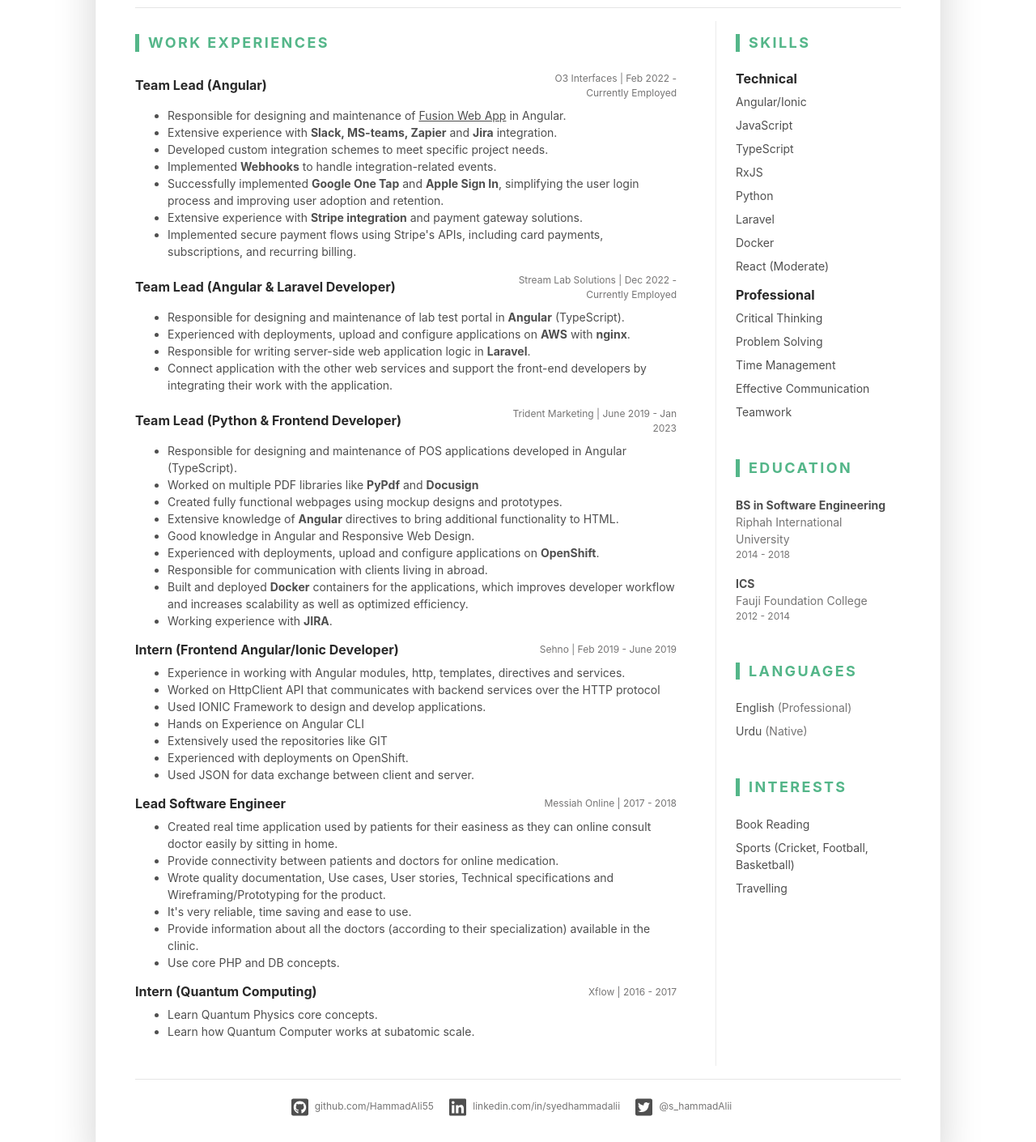
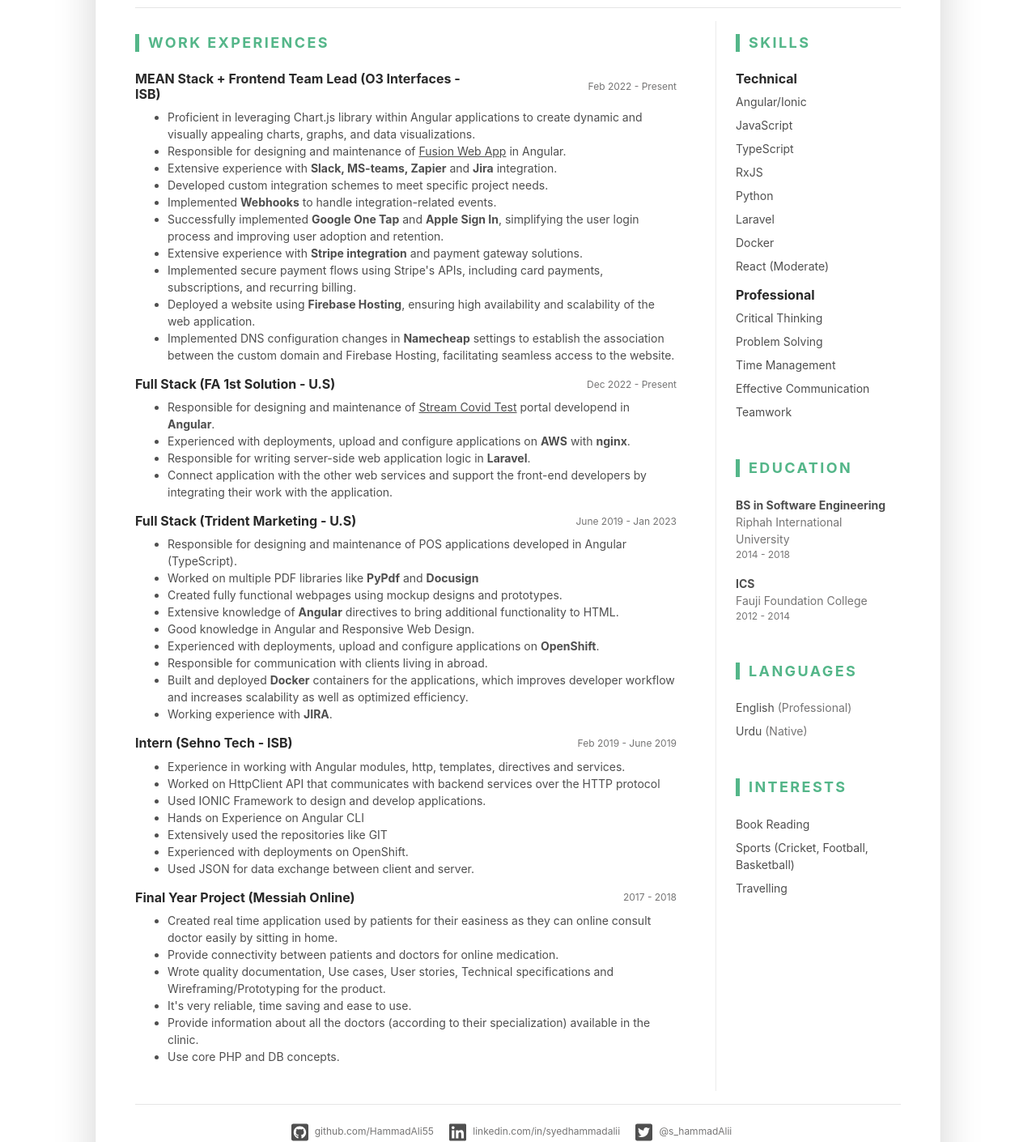
Before and after one commit to HammadAli55/hammadali55.github.io, a plain HTML site: page index.html in a window 1280 px wide. Shown: the part 200-1610 px from the top of the page at 81% size. Drawn offline with Linux system fonts and the light colour scheme.

Commit message:
new experience added

```diff
--- a/index.html
+++ b/index.html
@@ -54,13 +54,16 @@
 
 								<div class="item mb-3">
 									<div class="item-heading row align-items-center mb-2">
-										<h4 class="item-title col-12 col-md-6 col-lg-8 mb-2 mb-md-0">Team Lead (Angular)</h4>
-										<div class="item-meta col-12 col-md-6 col-lg-4 text-muted text-left text-md-right">O3 Interfaces | Feb 2022 - Currently Employed</div>
+										<h4 class="item-title col-12 col-md-6 col-lg-8 mb-2 mb-md-0">MEAN Stack + Frontend Team Lead (O3 Interfaces - ISB)</h4>
+										<div class="item-meta col-12 col-md-6 col-lg-4 text-muted text-left text-md-right">Feb 2022 - Present</div>
 									</div>
 									<div class="item-content">
 										<ul class="resume-list">
+											<li>
+												Proficient in leveraging Chart.js library within Angular applications to create dynamic and visually appealing charts, graphs, and data visualizations.
+											</li>
 											<li>Responsible for designing and maintenance of
-												<u><a class="resume-link" href="https://www.o3interfaces.com/study-fusion.html" target="_blank">Fusion Web App</a></u> in Angular.</li>
+												<u><a class="resume-link" href="https://fusionsuite.io/" target="_blank">Fusion Web App</a></u> in Angular.</li>
 											<li>Extensive experience with <b>Slack, MS-teams, Zapier</b> and <b>Jira</b> integration.</li>
 											<li>Developed custom integration schemes to meet specific project needs.</li>
 											<li>Implemented <b>Webhooks</b> to handle integration-related events.</li>
@@ -69,18 +72,20 @@
 											</li>
 											<li>Extensive experience with <b>Stripe integration</b> and payment gateway solutions.</li>
 											<li>Implemented secure payment flows using Stripe's APIs, including card payments, subscriptions, and recurring billing.</li>
+											<li>Deployed a website using <b>Firebase Hosting</b>, ensuring high availability and scalability of the web application.</li>
+											<li>Implemented DNS configuration changes in <b>Namecheap</b> settings to establish the association between the custom domain and Firebase Hosting, facilitating seamless access to the website.</li>
 										</ul>
 									</div>
 								</div>
 
 								<div class="item mb-3">
 									<div class="item-heading row align-items-center mb-2">
-										<h4 class="item-title col-12 col-md-6 col-lg-8 mb-2 mb-md-0">Team Lead (Angular & Laravel Developer)</h4>
-										<div class="item-meta col-12 col-md-6 col-lg-4 text-muted text-left text-md-right">Stream Lab Solutions | Dec 2022 - Currently Employed</div>
+										<h4 class="item-title col-12 col-md-6 col-lg-8 mb-2 mb-md-0">Full Stack (FA 1st Solution - U.S)</h4>
+										<div class="item-meta col-12 col-md-6 col-lg-4 text-muted text-left text-md-right"> Dec 2022 - Present</div>
 									</div>
 									<div class="item-content">
 										<ul class="resume-list">
-											<li>Responsible for designing and maintenance of lab test portal in <b>Angular</b> (TypeScript).</li>
+											<li>Responsible for designing and maintenance of <u><a class="resume-link" href="https://admin.labquestdiagnostic.com/#/login" target="_blank">Stream Covid Test</a></u> portal developend in <b>Angular</b>.</li>
 											<li>Experienced with deployments, upload and configure applications on <b>AWS</b> with <b>nginx</b>.</li>
 											<li>Responsible for writing server-side web application logic in <b>Laravel</b>.</li>
 											<li>Connect application with the other web services and support the front-end developers by integrating their work with the application.</li>
@@ -91,8 +96,8 @@
 
 								<div class="item mb-3">
 									<div class="item-heading row align-items-center mb-2">
-										<h4 class="item-title col-12 col-md-6 col-lg-8 mb-2 mb-md-0">Team Lead (Python & Frontend Developer)</h4>
-										<div class="item-meta col-12 col-md-6 col-lg-4 text-muted text-left text-md-right">Trident Marketing | June 2019 - Jan 2023</div>
+										<h4 class="item-title col-12 col-md-6 col-lg-8 mb-2 mb-md-0">Full Stack (Trident Marketing - U.S)</h4>
+										<div class="item-meta col-12 col-md-6 col-lg-4 text-muted text-left text-md-right">June 2019 - Jan 2023</div>
 									</div>
 									<div class="item-content">
 										<ul class="resume-list">
@@ -110,8 +115,8 @@
 								</div><!--//item-->
 								<div class="item mb-3">
 									<div class="item-heading row align-items-center mb-2">
-										<h4 class="item-title col-12 col-md-6 col-lg-8 mb-2 mb-md-0">Intern (Frontend Angular/Ionic Developer)</h4>
-										<div class="item-meta col-12 col-md-6 col-lg-4 text-muted text-left text-md-right">Sehno | Feb 2019 - June 2019</div>
+										<h4 class="item-title col-12 col-md-6 col-lg-8 mb-2 mb-md-0">Intern (Sehno Tech - ISB)</h4>
+										<div class="item-meta col-12 col-md-6 col-lg-4 text-muted text-left text-md-right">Feb 2019 - June 2019</div>
 
 									</div>
 									<div class="item-content">
@@ -128,8 +133,8 @@
 								</div><!--//item-->
 								<div class="item mb-3">
 									<div class="item-heading row align-items-center mb-2">
-										<h4 class="item-title col-12 col-md-6 col-lg-8 mb-2 mb-md-0">Lead Software Engineer</h4>
-										<div class="item-meta col-12 col-md-6 col-lg-4 text-muted text-left text-md-right">Messiah Online | 2017 - 2018</div>
+										<h4 class="item-title col-12 col-md-6 col-lg-8 mb-2 mb-md-0">Final Year Project (Messiah Online)</h4>
+										<div class="item-meta col-12 col-md-6 col-lg-4 text-muted text-left text-md-right">2017 - 2018</div>
 
 									</div>
 									<div class="item-content">
@@ -141,20 +146,6 @@
 											<li>Provide information about all the doctors (according to their specialization) available in the clinic.</li>
 											<li>Use core PHP and DB concepts.</li>
 										</ul>
-									</div>
-								</div><!--//item-->
-								<div class="item mb-3">
-									<div class="item-heading row align-items-center mb-2">
-										<h4 class="item-title col-12 col-md-6 col-lg-8 mb-2 mb-md-0">Intern (Quantum Computing)</h4>
-										<div class="item-meta col-12 col-md-6 col-lg-4 text-muted text-left text-md-right">Xflow | 2016 - 2017</div>
-
-									</div>
-									<div class="item-content">
-											<ul class="resume-list">
-											<li>Learn Quantum Physics core concepts.</li>
-											<li>Learn how Quantum Computer works at subatomic scale.</li>
-										</ul>
-
 									</div>
 								</div><!--//item-->
 							</section><!--//work-section-->
```
